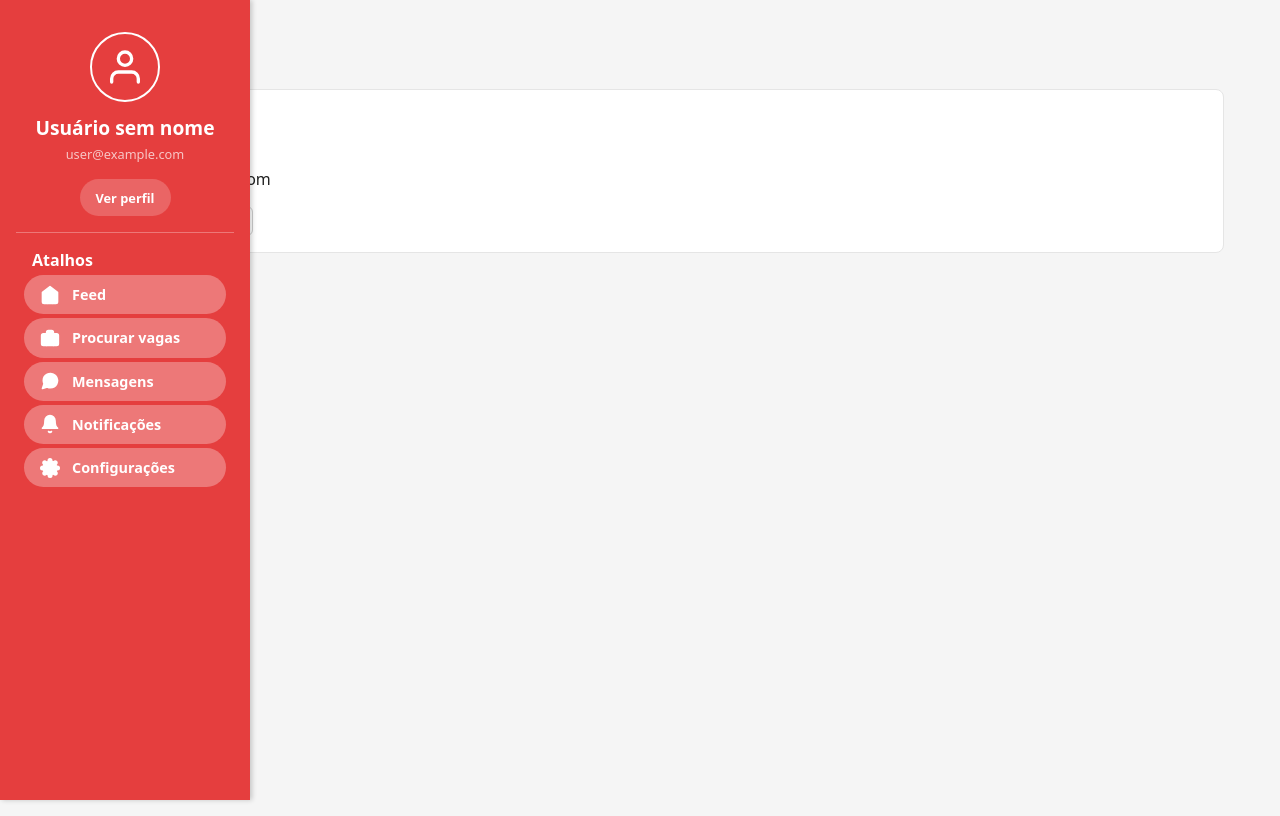
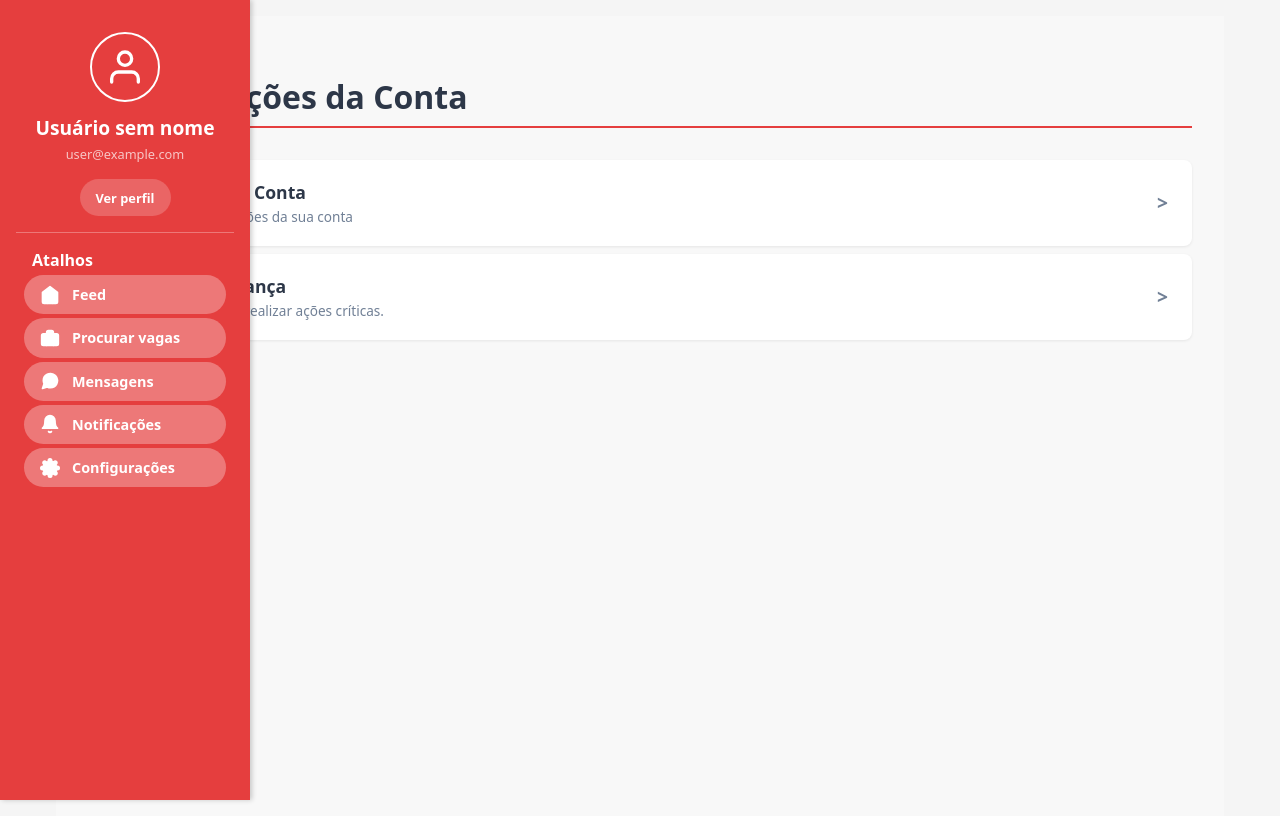
Before and after one commit to johnzinx/testedikebra, a React (Vite) app in the folder mini-linkedin/: page /settings in a window 1280 px wide. Built offline with nearby package versions, Linux system fonts and the light colour scheme; no server answers; the database is empty; sample sign-in values are in the browser's storage.

Commit message:
tela de configurações incompleta

```diff
--- a/mini-linkedin/package.json
+++ b/mini-linkedin/package.json
@@ -11,7 +11,7 @@
   },
   "dependencies": {
     "cloudinary": "^2.7.0",
-    "firebase": "^12.2.1",
+    "firebase": "^12.3.0",
     "react": "^19.1.0",
     "react-dom": "^19.1.0",
     "react-icons": "^5.5.0",
--- a/mini-linkedin/src/routes/Settings.jsx
+++ b/mini-linkedin/src/routes/Settings.jsx
@@ -1,15 +1,192 @@
-import useAuth from '../store/useAuth'
+import { useState } from 'react';
+import useAuth from '../store/useAuth';
+import useAuthStore from '../store/useAuth';
 
 export default function Settings() {
-  const { user } = useAuth()
+  const { user, logout } = useAuth();
+  const [openSection, setOpenSection] = useState(null); // Para controlar qual seção está aberta
+  const { profileData } = useAuthStore();
+  const [ perfil,setPerfil  ]= useState({
+    dataNascimento: '',
+  });
+  const dadosCarregados = profileData;
+
+  const handleLogout = () => {
+    if (logout) {
+      logout();
+    }
+  };
+
+  const toggleSection = (sectionName) => {
+    setOpenSection(openSection === sectionName ? null : sectionName);
+  };
+
+  // --- ESTILOS INLINE PARA UM DESIGN MODERNO ---
+  const colors = {
+    primary: '#E53E3E', // Vermelho (Seu tema)
+    background: '#f8f8f8', // Fundo claro
+    cardBg: '#ffffff', // Fundo do cartão
+    text: '#2d3748', // Texto principal
+    textMuted: '#718096', // Texto secundário
+    hover: '#f2f2f2',
+    danger: '#E53E3E',
+  };
+
+  const buttonBase = {
+      padding: '0.75rem 1.25rem',
+      borderRadius: '6px',
+      cursor: 'pointer',
+      fontSize: '1rem',
+      fontWeight: 'bold',
+      border: 'none',
+      transition: 'all 0.2s ease',
+      marginTop: '1rem',
+      textDecoration: 'none',
+      textAlign: 'center',
+  };
+
+  const styles = {
+    section: {
+      padding: '2rem',
+      minHeight: '100vh',
+      backgroundColor: colors.background,
+    },
+    h1: {
+      fontSize: '2rem',
+      marginBottom: '2rem',
+      color: colors.text,
+      borderBottom: `2px solid ${colors.primary}`,
+      paddingBottom: '0.5rem',
+    },
+    // Estilo para o item principal de configurações (o que se expande)
+    settingItem: (isOpen) => ({
+      backgroundColor: isOpen ? colors.hover : colors.cardBg,
+      padding: '1.25rem 1.5rem',
+      borderRadius: '8px',
+      marginBottom: '0.5rem',
+      cursor: 'pointer',
+      boxShadow: '0 1px 3px rgba(0, 0, 0, 0.08)',
+      transition: 'background-color 0.2s ease, box-shadow 0.2s ease',
+      display: 'flex',
+      justifyContent: 'space-between',
+      alignItems: 'center',
+      borderLeft: isOpen ? `4px solid ${colors.primary}` : 'none',
+    }),
+    itemHeader: {
+      display: 'flex',
+      flexDirection: 'column',
+      color: colors.text,
+    },
+    itemTitle: {
+      margin: 0,
+      fontSize: '1.1rem',
+      fontWeight: '600',
+    },
+    itemDescription: {
+      margin: '0.2rem 0 0 0',
+      fontSize: '0.85rem',
+      color: colors.textMuted,
+    },
+    // Estilo para o conteúdo expandido
+    contentArea: {
+      padding: '1rem 1.5rem 1.5rem 1.5rem',
+      backgroundColor: colors.cardBg,
+      borderRadius: '0 0 8px 8px',
+      borderTop: `1px solid ${colors.hover}`,
+      marginBottom: '1rem',
+    },
+    infoText: {
+      marginBottom: '1rem',
+      fontSize: '1rem',
+      color: colors.text,
+    },
+    // Botões
+    buttonOutline: {
+      ...buttonBase,
+      backgroundColor: 'transparent',
+      border: `2px solid ${colors.primary}`,
+      color: colors.primary,
+    },
+    buttonDanger: {
+      ...buttonBase,
+      backgroundColor: colors.danger,
+      color: 'white',
+      border: `2px solid ${colors.danger}`,
+    },
+  };
+
+  const ArrowIcon = ({ isOpen }) => (
+    <span style={{
+      fontSize: '1.2rem',
+      fontWeight: 'bold',
+      color: colors.textMuted,
+      transform: isOpen ? 'rotate(90deg)' : 'rotate(0deg)',
+      transition: 'transform 0.2s ease',
+      paddingLeft: '1rem',
+    }}>
+      &gt;
+    </span>
+  );
+
   return (
-    <section>
-      <h1>Configurações</h1>
-      <div className="card">
-        <h3>Conta</h3>
-        <p>Email: {user?.email}</p>
-        <button className="btn outline">Alterar senha (um dia 😅)</button>
+    <section style={styles.section}>
+      <h1 style={styles.h1}>Configurações da Conta</h1>
+
+      {/* 1. SEÇÃO DE CONTA E PERFIL */}
+      <div
+        style={styles.settingItem(openSection === 'account')}
+        onClick={() => toggleSection('account')}
+      >
+        <div style={styles.itemHeader}>
+          <p style={styles.itemTitle}>Informações da Conta</p>
+          <p style={styles.itemDescription}>Visualize as informações da sua conta</p>
+        </div>
+        <ArrowIcon isOpen={openSection === 'account'} />
       </div>
+
+      {openSection === 'account' && (
+        <div style={styles.contentArea}>
+          <p style={styles.infoText}>
+            E-mail: <span style={{ fontWeight: 'bold' }}>{user?.email}</span>
+          </p>
+          <p style={styles.infoText}>
+            Nome: <span style={{fontWeight: 'bold'}}>{profileData.nome}</span>
+          </p>
+          <p style={styles.infoText}>
+            Data de Nascimento: <span style={{fontWeight: 'bold'}}>{dadosCarregados.dataNascimento}</span>
+          </p>
+          <button
+            style={styles.buttonDanger}
+            onClick={handleLogout}
+          >
+            Sair da Conta
+          </button>
+        </div>
+      )}
+
+      {/* saiar da conta */}
+      <div
+        style={styles.settingItem(openSection === 'actions')}
+        onClick={() => toggleSection('actions')}
+      >
+        <div style={styles.itemHeader}>
+          <p style={styles.itemTitle}>Ações de Segurança</p>
+          <p style={styles.itemDescription}>Sair da sua conta ou realizar ações críticas.</p>
+        </div>
+        <ArrowIcon isOpen={openSection === 'actions'} />
+      </div>
+
+      {openSection === 'actions' && (
+        <div style={styles.contentArea}>
+
+
+
+
+        </div>
+      )}
+
+
+
     </section>
-  )
+  );
 }
--- a/mini-linkedin/src/store/useAuth.js
+++ b/mini-linkedin/src/store/useAuth.js
@@ -50,6 +50,8 @@ const useAuth = create((set) => ({
   },
 }));
 
+
+
 useAuth.getState().initAuthListener();
 
 export default useAuth;
```
Also changed, not shown: mini-linkedin/src/routes/Profile.jsx (line endings or trailing spaces), 2 other files (tests, documents, lock files or other folders).
